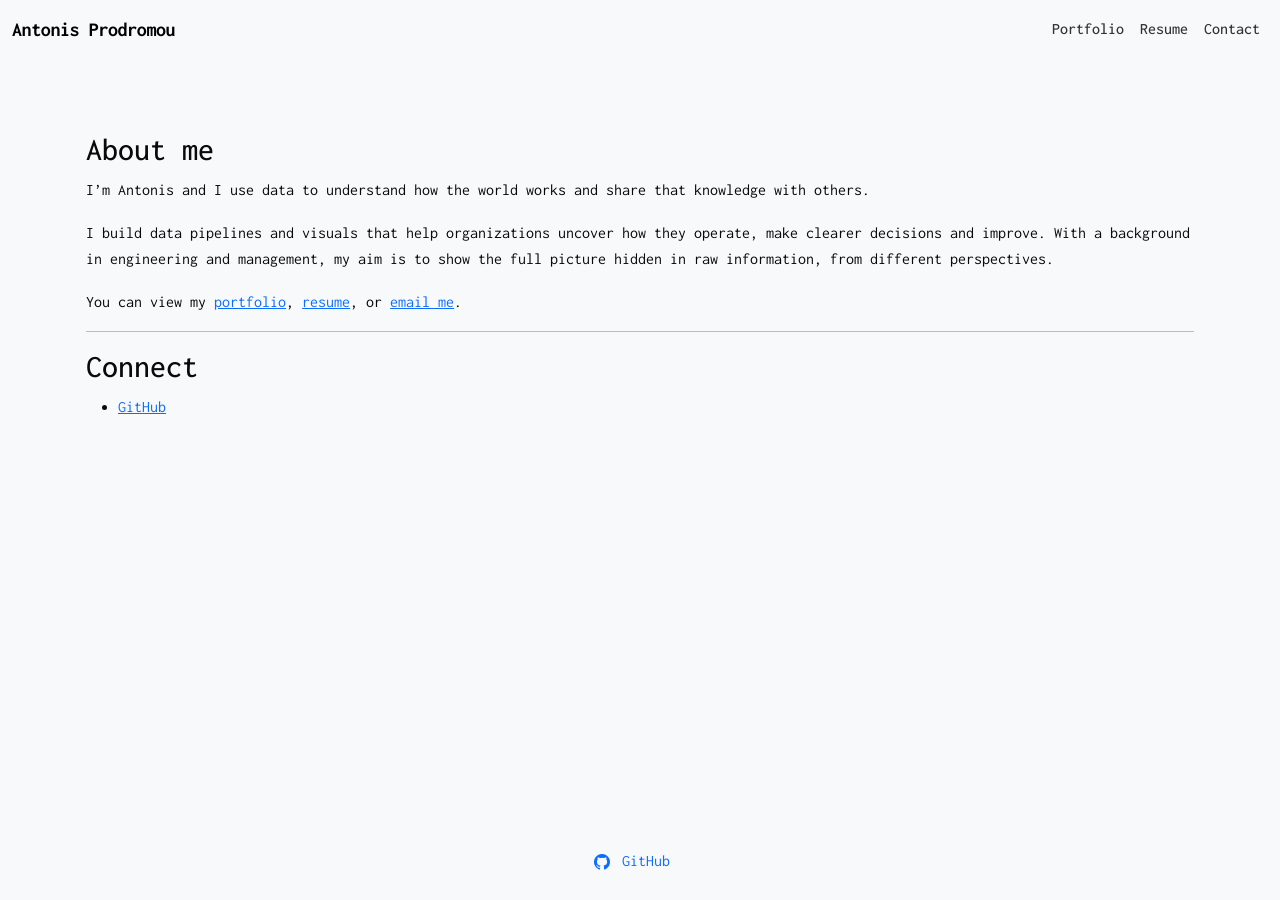
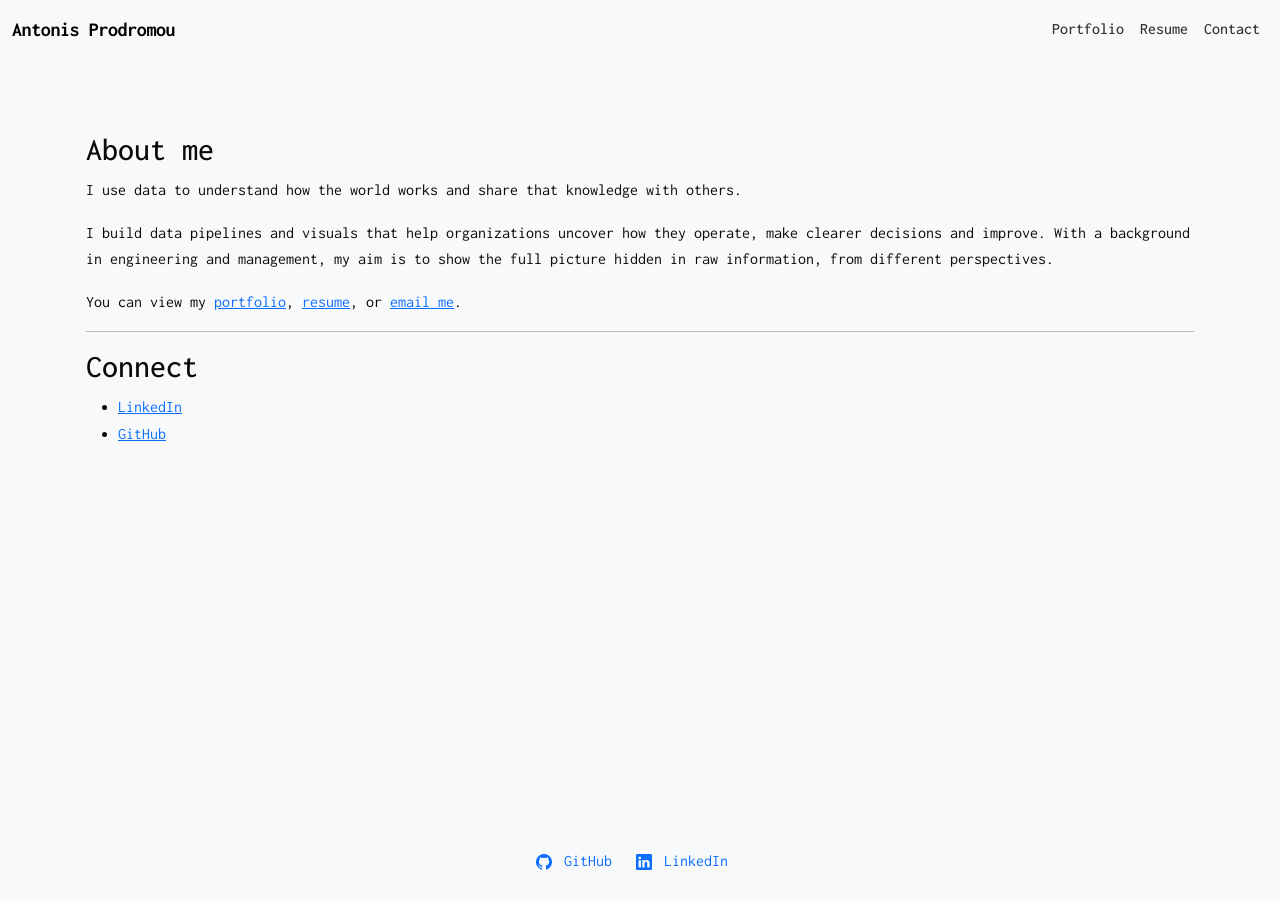
Before and after one commit to akprodromou/akprodromou.github.io, a Jekyll site: the page built from index.md, in a window 1280 px wide. Built offline with Jekyll 4.4.1, drawn with Linux system fonts in a browser that asks for light colours; comment, search, counter and statistics services are not loaded.

Commit message:
added linkedin hyperlink

```diff
--- a/_includes/footer.html
+++ b/_includes/footer.html
@@ -3,5 +3,8 @@
     <a href="https://github.com/akprodromou" target="_blank" class="me-3 text-decoration-none">
       <i class="bi bi-github me-1"></i> GitHub
     </a>
+    <a href="https://www.linkedin.com/in/antonis-prodromou-535a4436a/" target="_blank" class="me-3 text-decoration-none">
+      <i class="bi bi-linkedin me-1"></i></i> LinkedIn
+    </a>
   </div>
 </footer>
--- a/index.md
+++ b/index.md
@@ -5,7 +5,7 @@ title: Portfolio
 
 ## About me
 
-I'm Antonis and I use data to understand how the world works and share that knowledge with others.
+I use data to understand how the world works and share that knowledge with others.
 
 I build data pipelines and visuals that help organizations uncover how they operate, make clearer decisions and improve. With a background in engineering and management, my aim is to show the full picture hidden in raw information, from different perspectives.
 
@@ -16,4 +16,5 @@ You can view my [portfolio](./portfolio), [resume](./resume), or <a href="mailto
 
 ## Connect
 
+- [LinkedIn](https://www.linkedin.com/in/antonis-prodromou-535a4436a/)
 - [GitHub](https://github.com/akprodromou)
```
